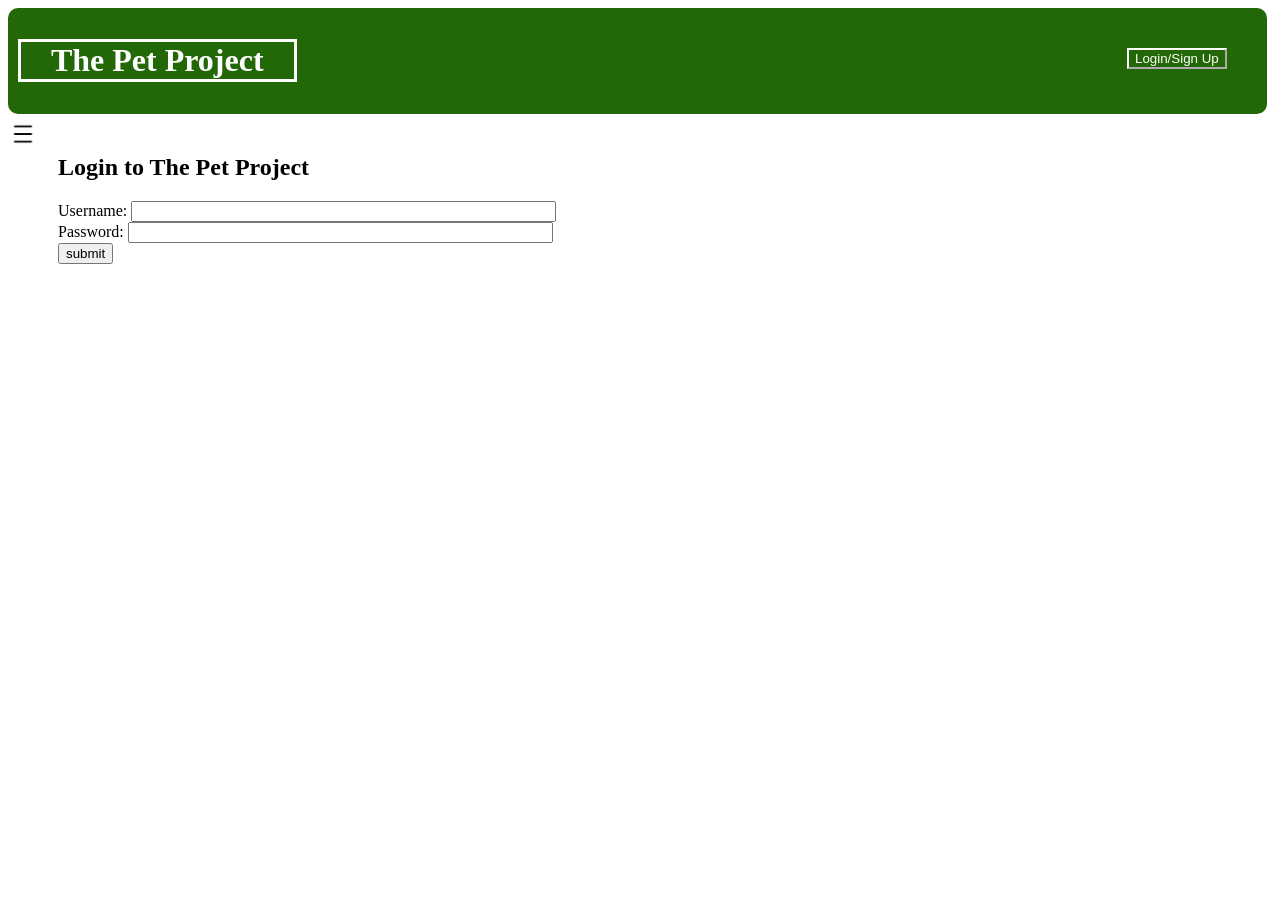
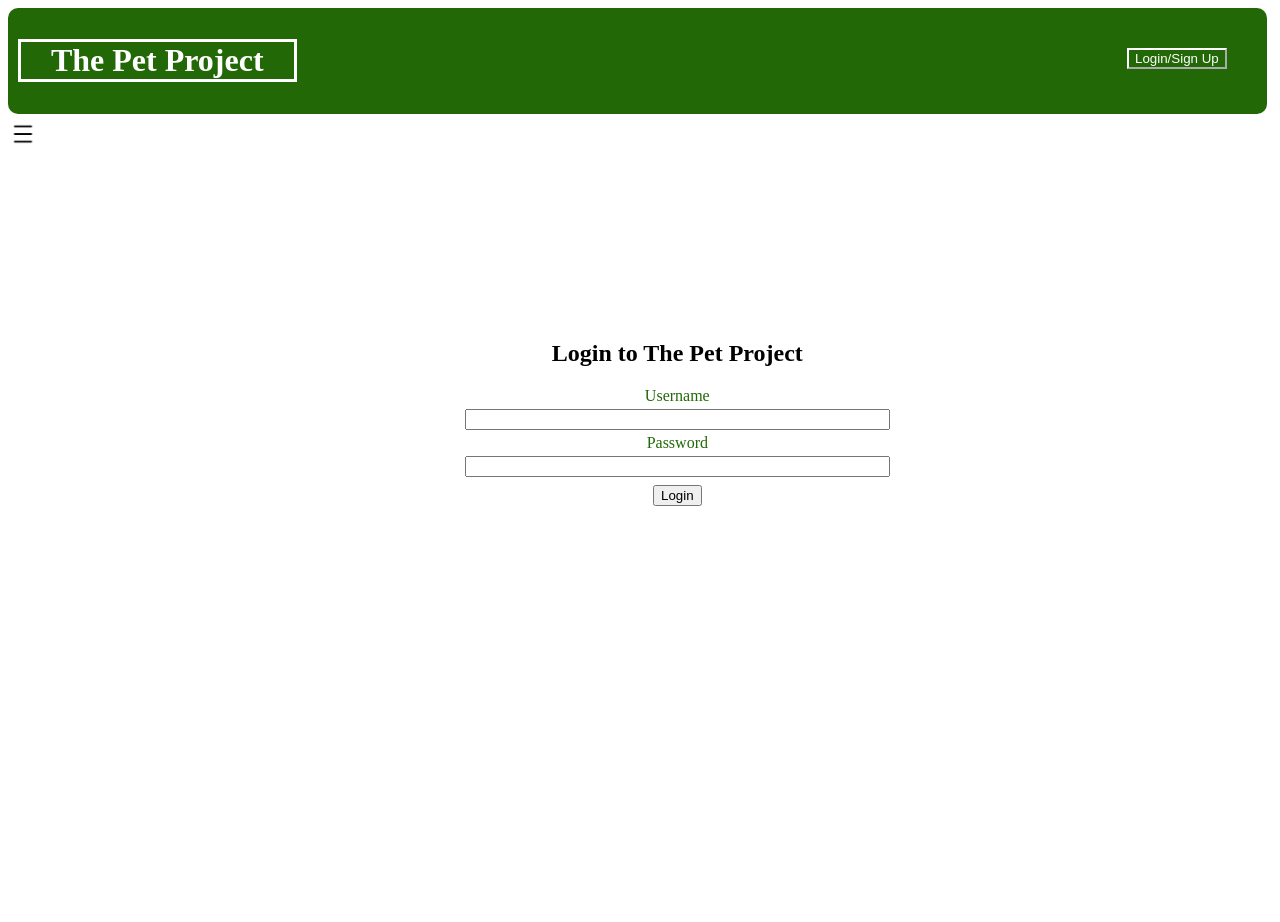
Before and after one commit to AdmiralCasio/thepetproject, a Django app: page /thepetproject/login/ in a window 1280 px wide. Run offline with Django 4.2, Linux system fonts and the light colour scheme.

Commit message:
Login and Sign-Up styling

```diff
--- a/templates/thepetproject/login.html
+++ b/templates/thepetproject/login.html
@@ -1,15 +1,21 @@
 
 {% extends 'thepetproject/base.html' %}
 {% load staticfiles %}
-
+{% block embedded-css %}
+    <link rel="stylesheet" href="{% static 'login.css' %}" type="text/css"></link>
+{% endblock %}
 {% comment %} From 'Tango With Django' {% endcomment %}
 
 {% block main_content %}
+<div id="login_form_div">
 <h1>Login to The Pet Project</h1>
 <form id="login_form" method="post" action="{% url 'thepetproject:login' %}">
     {% csrf_token %}
-    Username: <input type="text" name="username" value="" size="50" /> <br/>
-    Password: <input type="password" name="password" value="" size="50" /><br/>
-    <input type="submit" value="submit" />
+    Username</br>
+    <input type="text" name="username" value="" size="50" /> <br/>
+    Password</br>
+    <input type="password" name="password" value="" size="50" /><br/>
+    <input type="submit" value="Login" />
 </form>
+</div>
 {% endblock %}
--- a/templates/thepetproject/my-account.html
+++ b/templates/thepetproject/my-account.html
@@ -18,7 +18,7 @@ My Account
 
 {{ profilepictureform.as_p }}
 
-<input type="submit" name="submit" value="Change Picture" /></span></p>
+<input type="submit" name="submit" value="Change Picture" /></span></p> <button id="remove_picture">Remove picture</button>
 
 <button id="delete-account">Delete Account</button>
 
--- a/thepetproject/static/base.css
+++ b/thepetproject/static/base.css
@@ -115,3 +115,7 @@ a{
 a:hover{
     color:green;
 }
+
+button:hover{
+    background-color: #044004;
+}
--- /dev/null
+++ b/thepetproject/static/login.css
@@ -0,0 +1,15 @@
+#login_form_div{
+    position: fixed;
+    top:40%;
+    left:36%;
+    text-align: center;
+}
+
+#login_form{
+    color:#236807;
+
+}
+
+#login_form input{
+    margin:4px;
+}
```
Also changed, not shown: templates/thepetproject/sign-up.html (+7 -5 lines), thepetproject/static/sign-up.css (added, +20 -0 lines).
